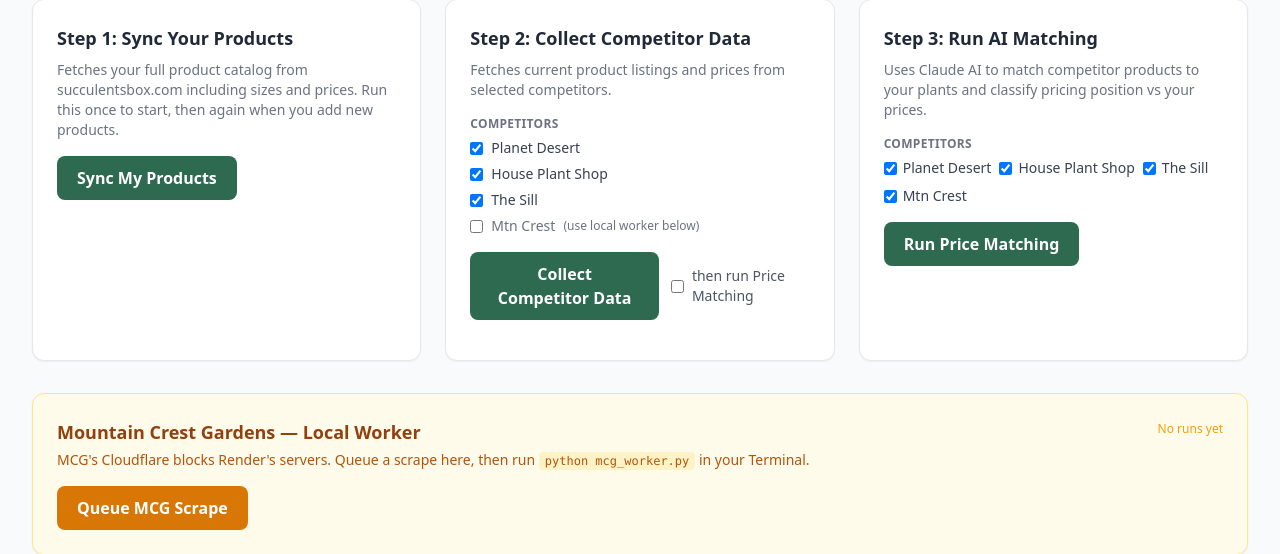
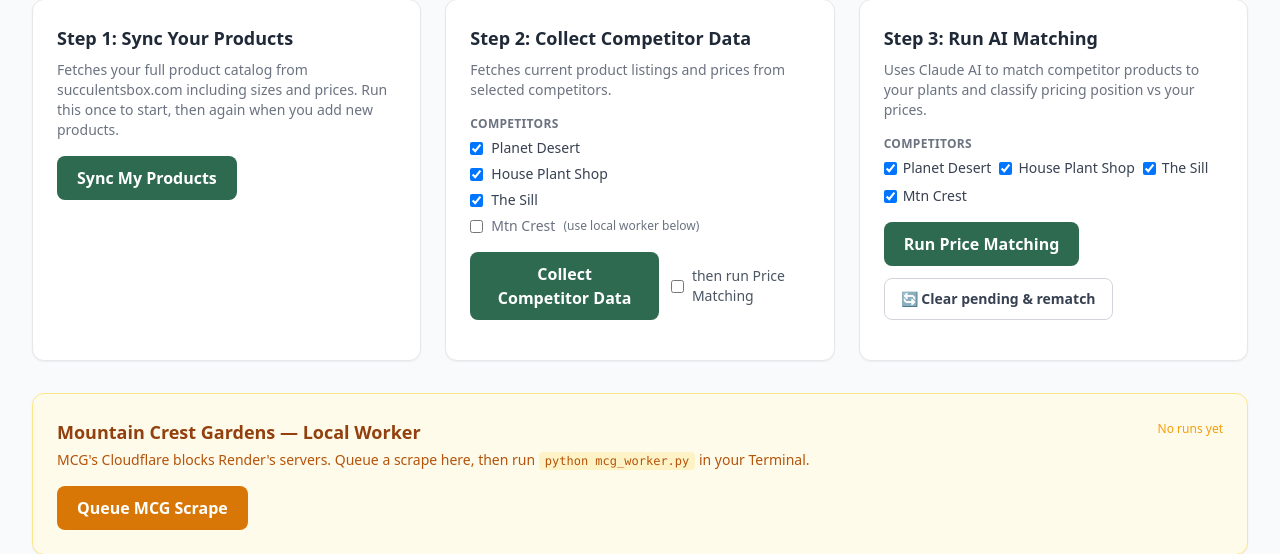
Before and after one commit to emilie-afk/sb-price-checker, a Flask app: template templates/dashboard.html in a window 1280 px wide. Shown: the part 491-1045 px from the top of the page. Run offline with Flask 3, Linux system fonts and the light colour scheme; the template is opened without the code that fills it, so the values that code supplies are empty; the visitor is signed in with stand-in values (Sample User, id 1); some libraries are stand-ins or nearby versions.

Commit message:
Add files via upload

```diff
--- a/templates/dashboard.html
+++ b/templates/dashboard.html
@@ -209,7 +209,8 @@
       </div>
     </div>
 
-    <button id="matchBtn" onclick="runMatch()"
+    <div class="flex items-center gap-3 flex-wrap">
+      <button id="matchBtn" onclick="runMatch(false)"
         class="bg-brand-600 hover:bg-brand-700 text-white font-semibold px-5 py-2.5 rounded-lg transition-colors flex items-center gap-2">
         <span id="matchSpinner" class="hidden">
           <svg class="animate-spin h-4 w-4" xmlns="http://www.w3.org/2000/svg" fill="none" viewBox="0 0 24 24">
@@ -219,6 +220,11 @@
         </span>
         Run Price Matching
       </button>
+      <button onclick="runMatch(true)"
+        class="border border-gray-300 hover:bg-gray-50 text-gray-700 font-semibold px-4 py-2.5 rounded-lg transition-colors text-sm">
+        🔄 Clear pending &amp; rematch
+      </button>
+    </div>
     <div id="matchMsg" class="mt-3 text-sm hidden"></div>
   </div>
 </div>
@@ -482,7 +488,7 @@ async function runCollect() {
   }
 }
 
-async function runMatch() {
+async function runMatch(clearPending = false) {
   const btn = document.getElementById('matchBtn');
   const msg = document.getElementById('matchMsg');
   const spinner = document.getElementById('matchSpinner');
@@ -500,7 +506,7 @@ async function runMatch() {
   btn.disabled = true;
   spinner.classList.remove('hidden');
   msg.className = 'mt-3 text-sm text-gray-500';
-  msg.textContent = 'Starting…';
+  msg.textContent = clearPending ? 'Clearing pending matches, then rematching…' : 'Starting…';
   msg.classList.remove('hidden');
 
   try {
@@ -509,7 +515,8 @@ async function runMatch() {
       headers: { 'Content-Type': 'application/json' },
       body: JSON.stringify({
         plant_types: plantTypes.length > 0 ? plantTypes : null,
-        sources: sources
+        sources: sources,
+        clear_pending: clearPending
       })
     });
     const start = await resp.json();
```
Also changed, not shown: app/routes.py (+8 -2 lines). Lines whose indentation alone changed are shown as unchanged.
